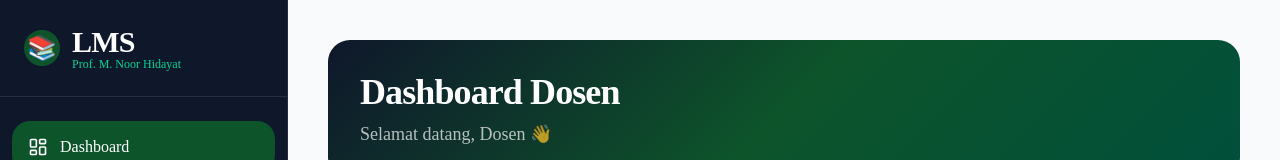
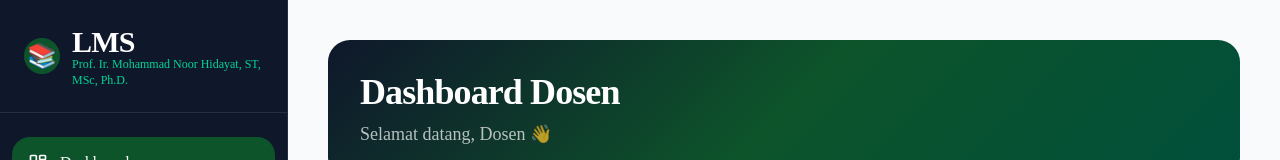
Before and after one commit to noora20FH/lms-prof-noor, a Next.js app in the folder frontend/: page /id/professor/dashboard in a window 1280 px wide. Shown: the top 160 px of the page. Built offline with nearby package versions, Linux system fonts and the light colour scheme; no server answers.

Commit message:
refactor(profile): update profile routes to use controller methods

```diff
--- a/frontend/components/Sidebar.tsx
+++ b/frontend/components/Sidebar.tsx
@@ -97,7 +97,7 @@ export default function Sidebar({
           <div>
             <h1 className="text-3xl font-bold tracking-tight">LMS</h1>
             <p className="text-xs text-emerald-400 -mt-1">
-              Prof. M. Noor Hidayat
+              Prof. Ir. Mohammad Noor Hidayat, ST, MSc, Ph.D.
             </p>
           </div>
         </div>
```
Also changed, not shown: 1 other file (tests, documents, lock files or other folders).
